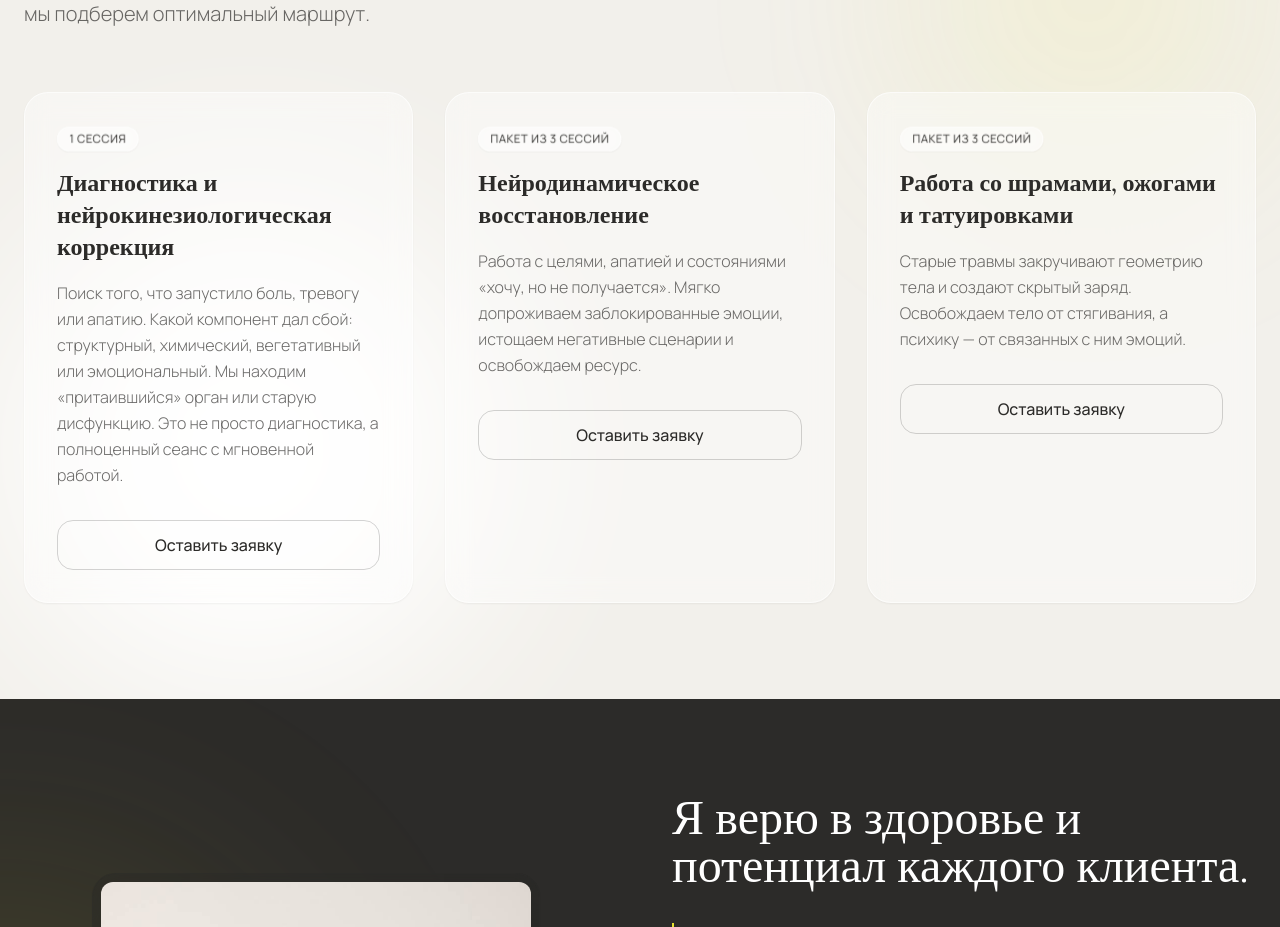
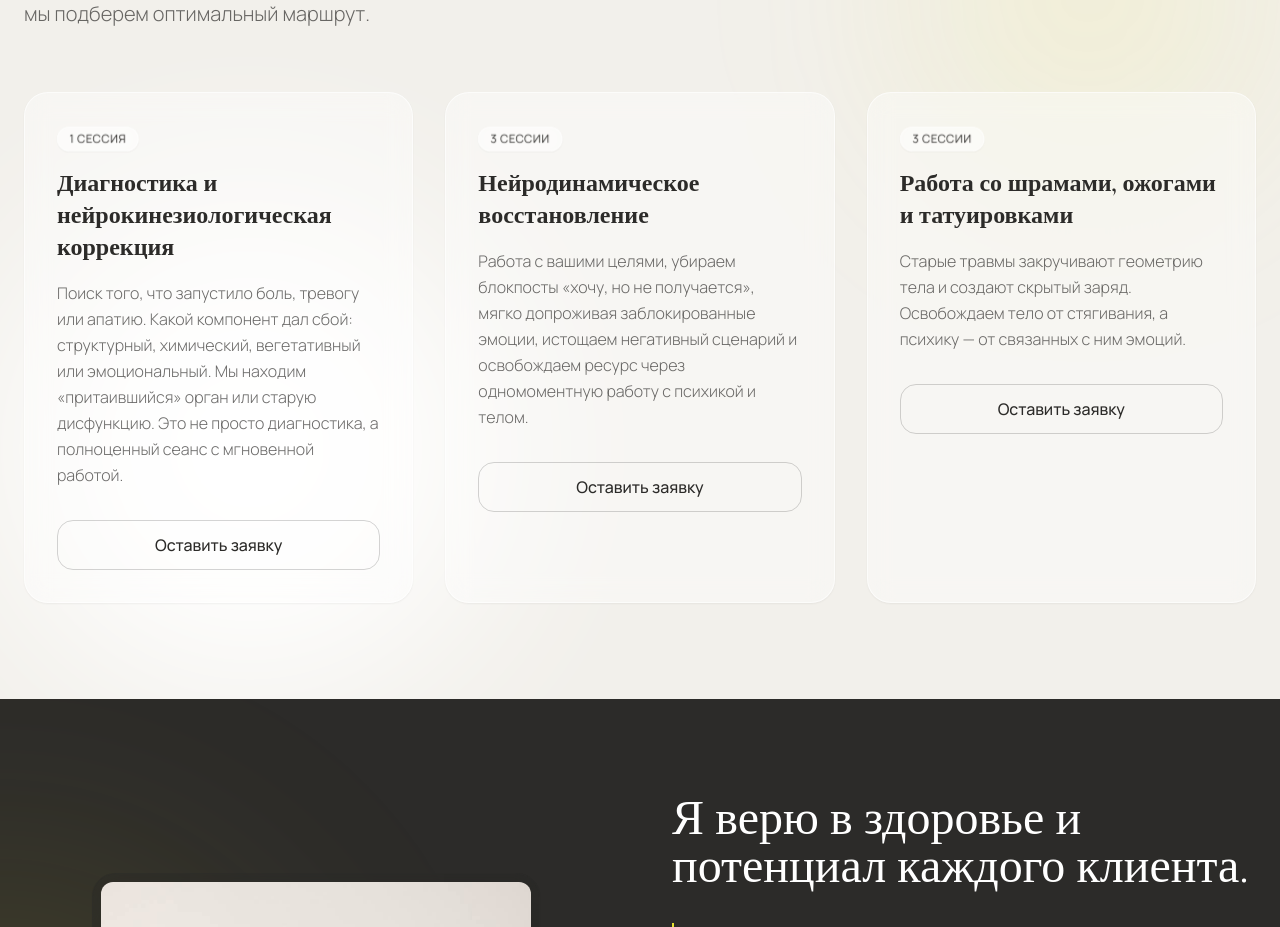
Before and after one commit to glebastashev/kinesio_site, a React (Vite) app: page / in a window 1280 px wide. Shown: the part 7563-8490 px from the top of the page. Built offline with nearby package versions, Linux system fonts and the light colour scheme.

Commit message:
Update service duration labels and neurodynamic description

```diff
--- a/src/components/sections/Services.tsx
+++ b/src/components/sections/Services.tsx
@@ -11,12 +11,12 @@ const services = [
   },
   {
     title: "Нейродинамическое восстановление",
-    duration: "Пакет из 3 сессий",
-    description: "Работа с целями, апатией и состояниями «хочу, но не получается». Мягко допроживаем заблокированные эмоции, истощаем негативные сценарии и освобождаем ресурс.",
+    duration: "3 сессии",
+    description: "Работа с вашими целями, убираем блокпосты «хочу, но не получается», мягко допроживая заблокированные эмоции, истощаем негативный сценарий и освобождаем ресурс через одномоментную работу с психикой и телом.",
   },
   {
     title: "Работа со шрамами, ожогами и татуировками",
-    duration: "Пакет из 3 сессий",
+    duration: "3 сессии",
     description: "Старые травмы закручивают геометрию тела и создают скрытый заряд. Освобождаем тело от стягивания, а психику — от связанных с ним эмоций.",
   }
 ];
```
